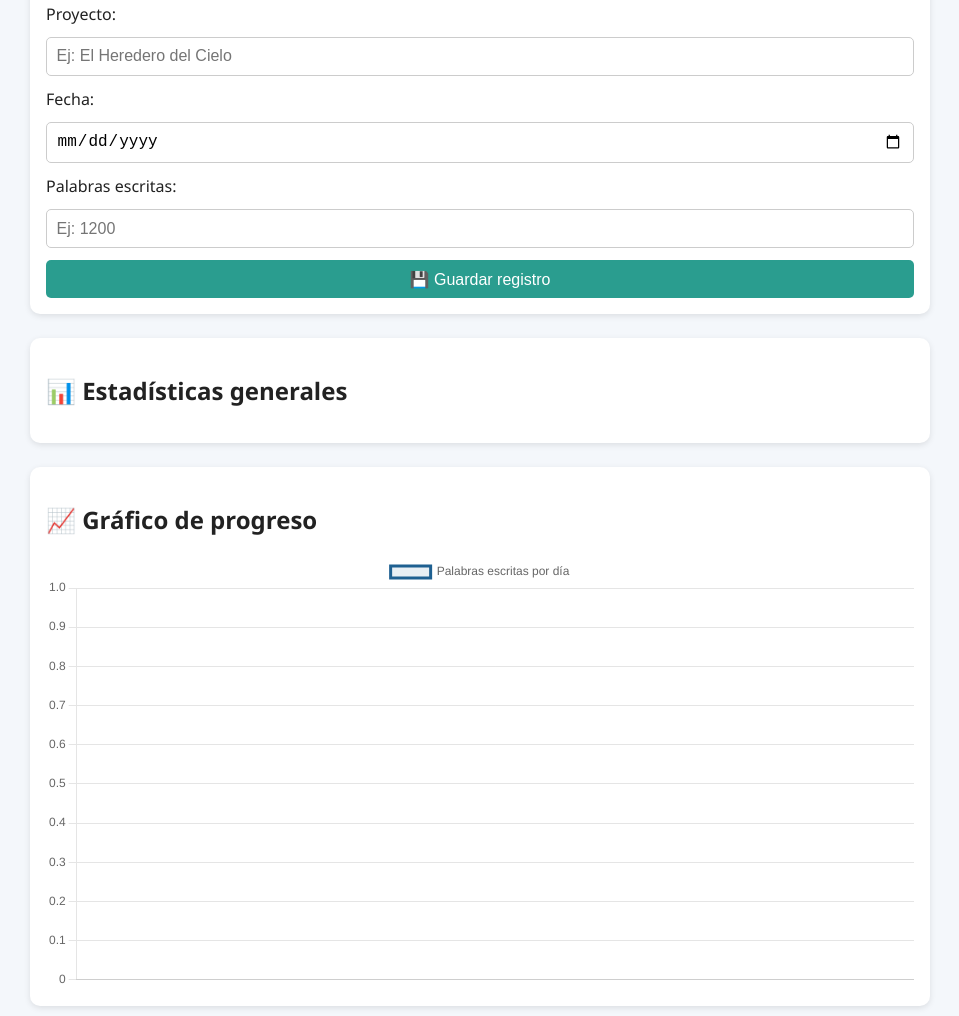
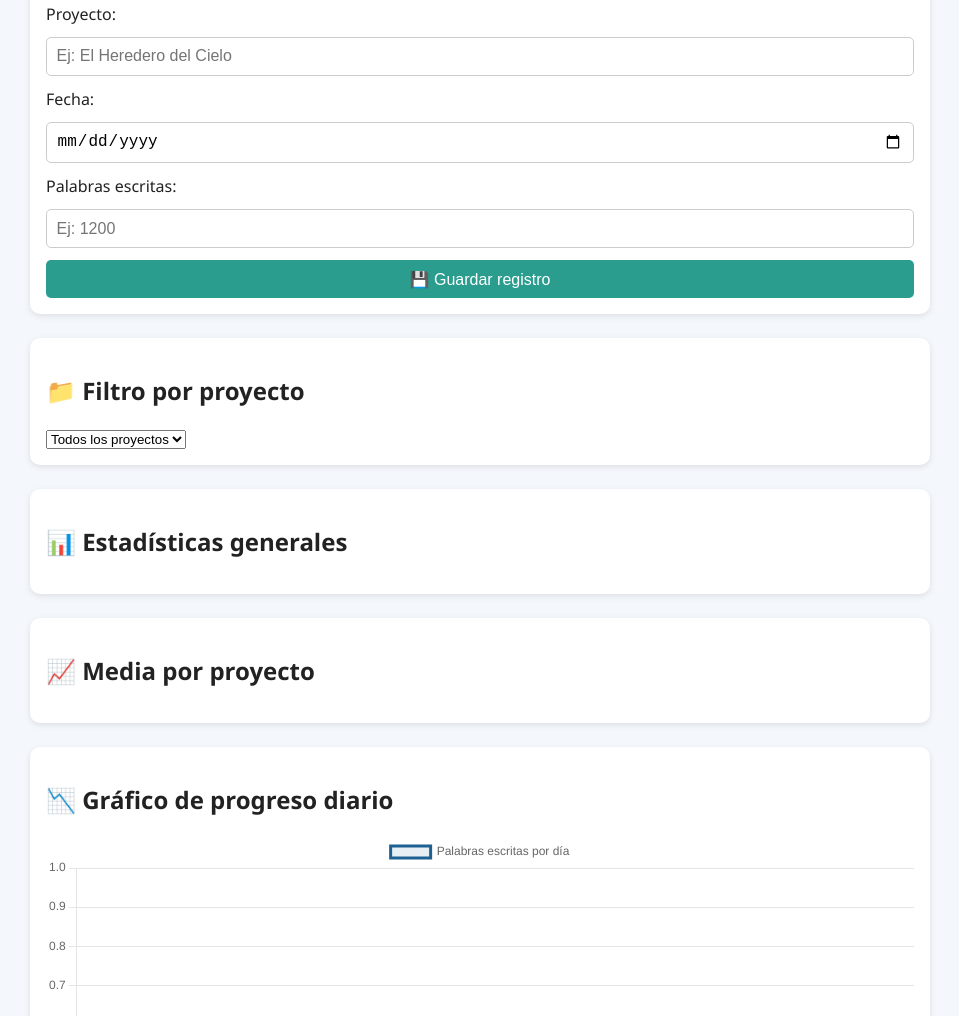
Before and after one commit to ladrondeldoji/writing-dashboard, a plain HTML site: page index.html in a window 1280 px wide. Shown: the part 282-1298 px from the top of the page, without its empty margins (160-1119 px from the left). Drawn offline with nearby package versions, Linux system fonts and the light colour scheme.

Commit message:
Update index.html

```diff
--- a/index.html
+++ b/index.html
@@ -30,6 +30,13 @@
       </form>
     </section>
 
+    <section id="filters">
+      <h2>📁 Filtro por proyecto</h2>
+      <select id="project-filter">
+        <option value="all">Todos los proyectos</option>
+      </select>
+    </section>
+
     <section id="stats">
       <h2>📊 Estadísticas generales</h2>
       <p id="total"></p>
@@ -38,8 +45,13 @@
       <p id="monthly"></p>
     </section>
 
+    <section id="project-stats">
+      <h2>📈 Media por proyecto</h2>
+      <div id="project-averages"></div>
+    </section>
+
     <section id="chart-section">
-      <h2>📈 Gráfico de progreso</h2>
+      <h2>📉 Gráfico de progreso diario</h2>
       <canvas id="chart"></canvas>
     </section>
 
```
